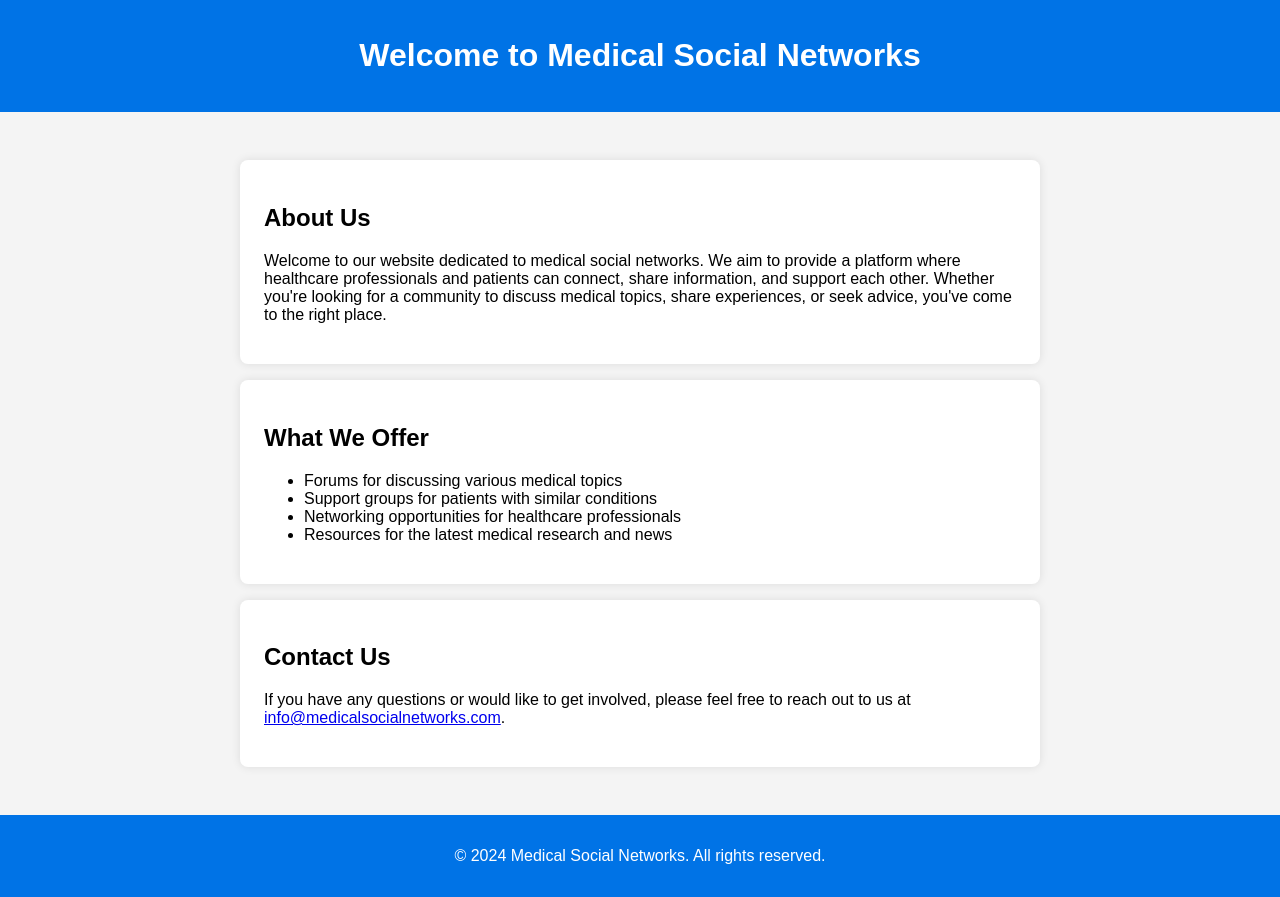
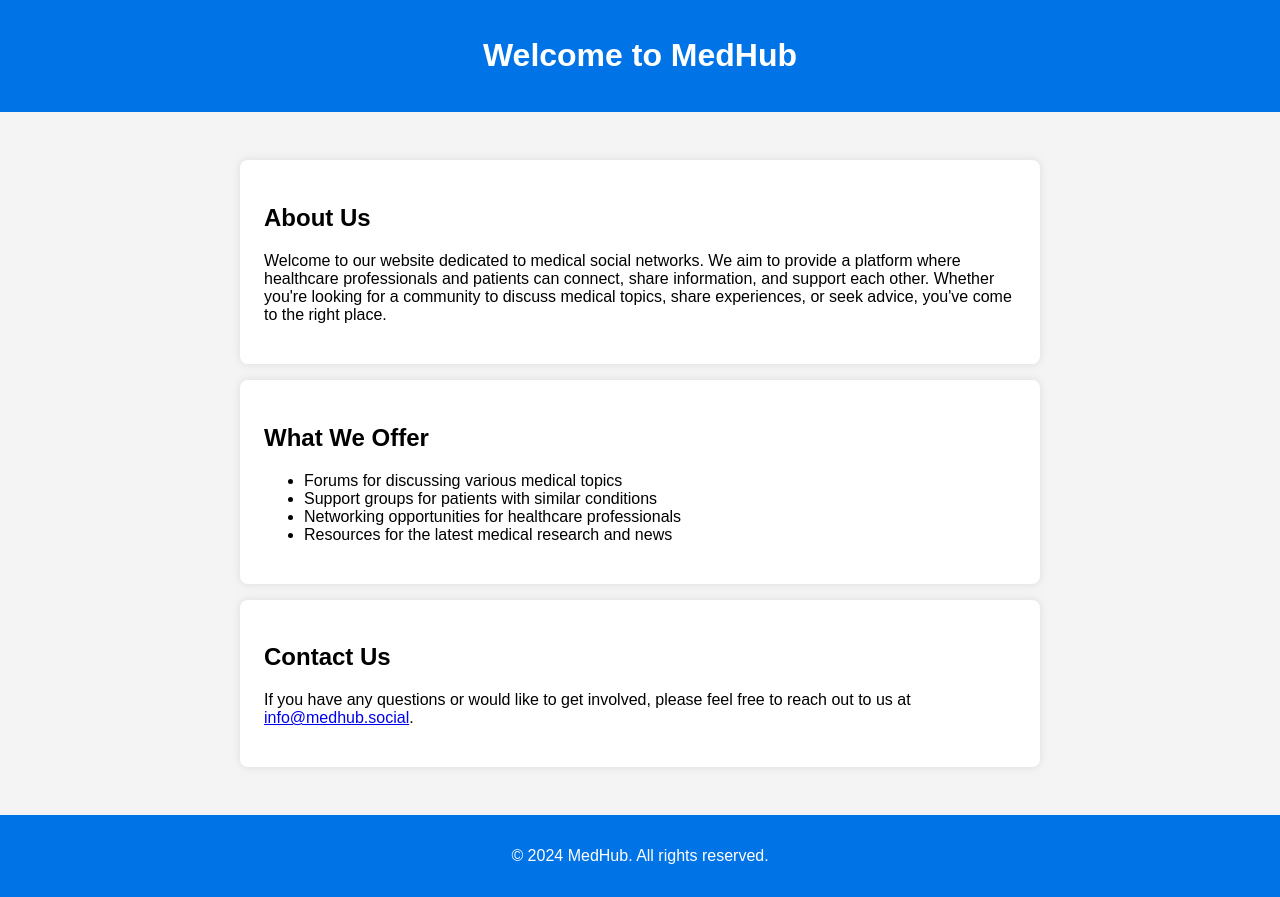
Before and after one commit to LeadEx13/Medhub, a plain HTML site: page index.html in a window 1280 px wide. Drawn offline with Linux system fonts and the light colour scheme.

Commit message:
Update index.html

```diff
--- a/index.html
+++ b/index.html
@@ -3,7 +3,7 @@
 <head>
     <meta charset="UTF-8">
     <meta name="viewport" content="width=device-width, initial-scale=1.0">
-    <title>Medical Social Networks</title>
+    <title>MedHub</title>
     <style>
         body {
             font-family: Arial, sans-serif;
@@ -39,7 +39,7 @@
 </head>
 <body>
     <header>
-        <h1>Welcome to Medical Social Networks</h1>
+        <h1>Welcome to MedHub</h1>
     </header>
     <main>
         <section>
@@ -57,11 +57,11 @@
         </section>
         <section>
             <h2>Contact Us</h2>
-            <p>If you have any questions or would like to get involved, please feel free to reach out to us at <a href="mailto:info@medhub.com">info@medicalsocialnetworks.com</a>.</p>
+            <p>If you have any questions or would like to get involved, please feel free to reach out to us at <a href="mailto:info@medhub.social">info@medhub.social</a>.</p>
         </section>
     </main>
     <footer>
-        <p>&copy; 2024 Medical Social Networks. All rights reserved.</p>
+        <p>&copy; 2024 MedHub. All rights reserved.</p>
     </footer>
 </body>
 </html>
```
